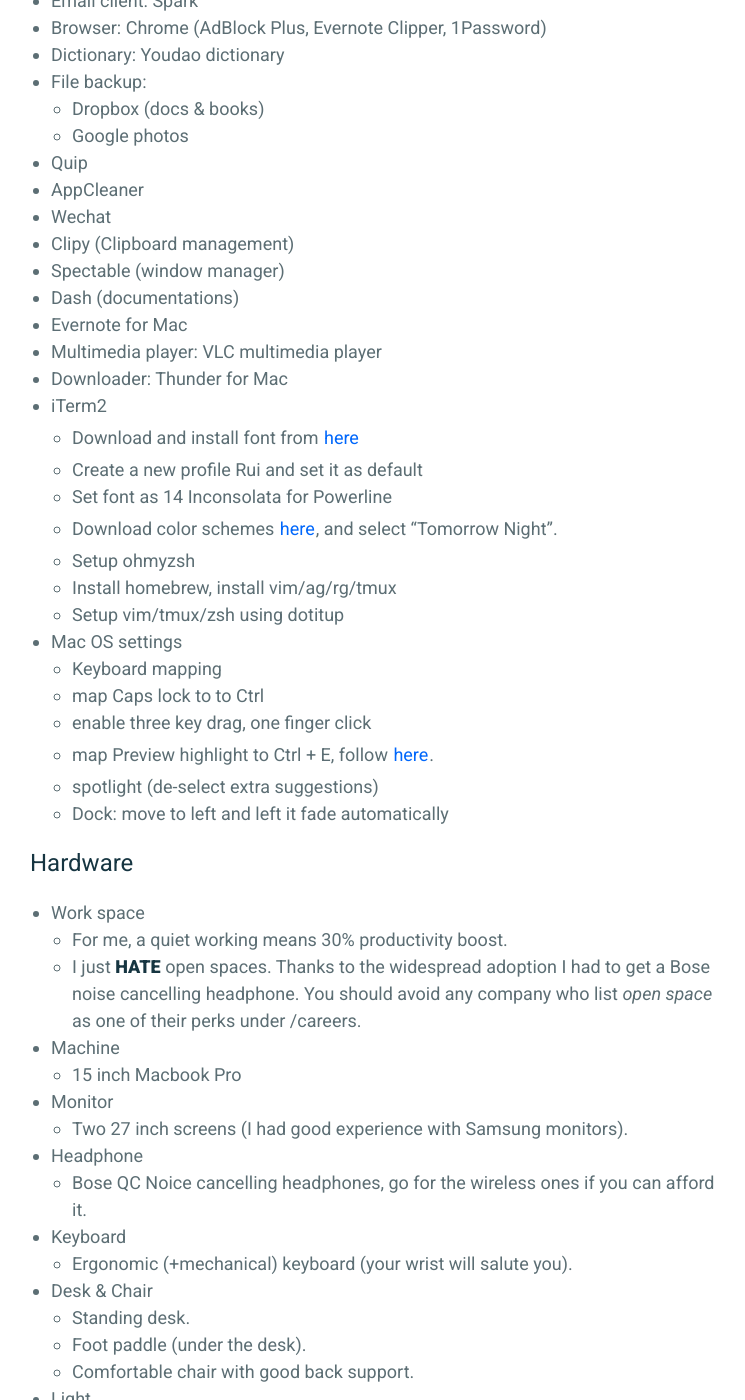
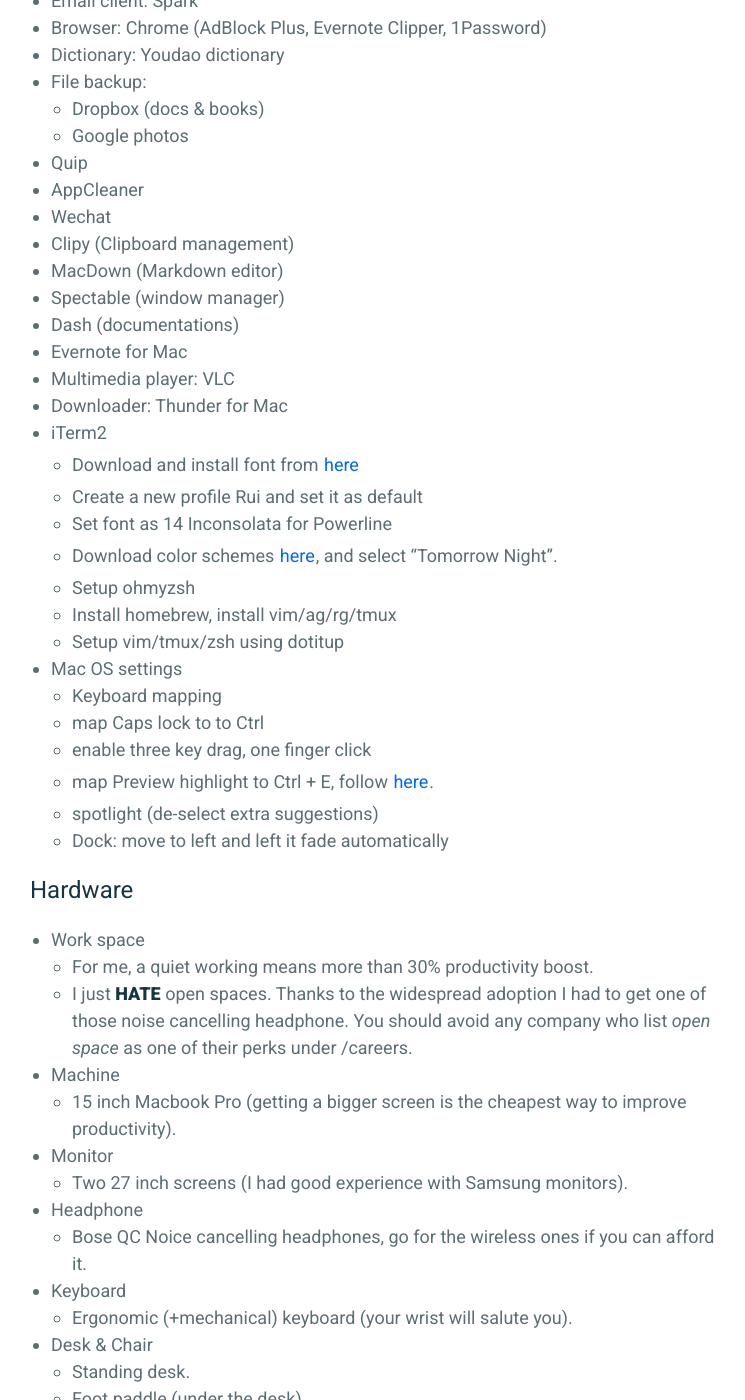
Before and after one commit to rliu054/rliu054.github.io, a Jekyll site: the page built from _posts/2018-09-13-workspace-setup.md, in a window 1280 px wide and 1400 px high, scrolled down 460 px. Shown: the whole window, without its empty margins (260-1005 px from the left). Built offline with Jekyll 4.4.1, drawn with Linux system fonts in a browser that asks for light colours.

Commit message:
add macdown

```diff
--- a/_posts/2018-09-13-workspace-setup.md
+++ b/_posts/2018-09-13-workspace-setup.md
@@ -17,10 +17,11 @@ tags: []
 * AppCleaner
 * Wechat
 * Clipy (Clipboard management)
+* MacDown (Markdown editor)
 * Spectable (window manager)
 * Dash (documentations)
 * Evernote for Mac
-* Multimedia player: VLC multimedia player
+* Multimedia player: VLC
 * Downloader: Thunder for Mac
 * iTerm2
   * Download and install font from [here](https://github.com/Lokaltog/powerline-fonts/blob/master/Inconsolata/Inconsolata%20for%20Powerline.otf)
@@ -40,10 +41,10 @@ tags: []
 
 ## Hardware
 * Work space
-  * For me, a quiet working means 30% productivity boost.
-  * I just **HATE** open spaces. Thanks to the widespread adoption I had to get a Bose noise cancelling headphone. You should avoid any company who list *open space* as one of their perks under /careers.
+  * For me, a quiet working means more than 30% productivity boost.
+  * I just **HATE** open spaces. Thanks to the widespread adoption I had to get one of those noise cancelling headphone. You should avoid any company who list *open space* as one of their perks under /careers.
 * Machine
-  * 15 inch Macbook Pro
+  * 15 inch Macbook Pro (getting a bigger screen is the cheapest way to improve productivity).
 * Monitor
   * Two 27 inch screens (I had good experience with Samsung monitors).
 * Headphone
```
Also changed, not shown: 1 other file.
